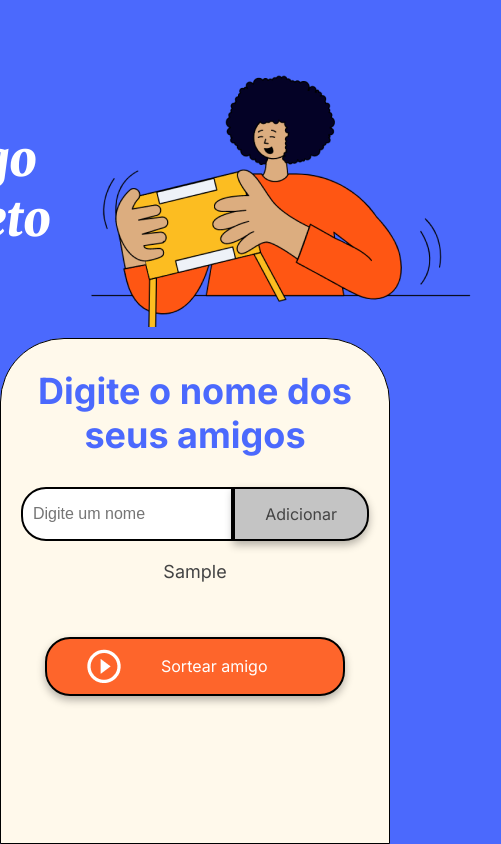
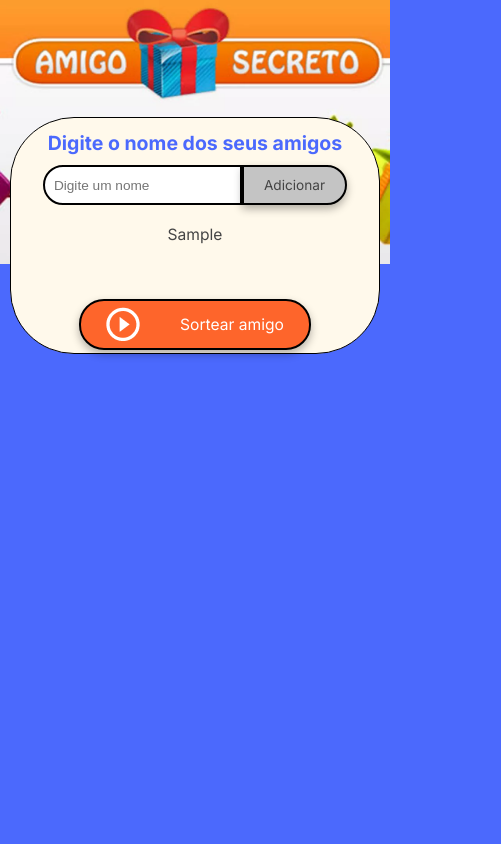
Before and after one commit to giovanep4mg/Challenge_Amigo_Secreto, a plain HTML site: page index.html in a window 390 px wide. Both pictures are taken after typing "Sample" into the empty fields and a click on the button "Adicionar". Shown: the whole page, 501 px wide, since content can reach past the window. Drawn offline with Linux system fonts and the light colour scheme.

Commit message:
atualizando-background-outras-coisas

```diff
--- a/app.js
+++ b/app.js
@@ -36,11 +36,11 @@ function adicionarAmigo() {
     // Cria um novo elemento "tag" -> <li></li> e salva na var "novoItem"
     let novoItem = document.createElement('li');
 
-    // Pega o nome que o usuário digitou "nomeAmigo" e salva na var "novoItem" onde está o elemento "li"
+    // Pega o nome que o usuário digitou "nomeAmigo" e salva na var "novoItem" onde está o elemento "li" => <li> nome adicionado </li>
     novoItem.textContent = nomeAmigo;
 
-    //
-    listaResultados.appendChild(novoItem); // Adiciona o <li> na lista
+    //  Pega novo elemento com o nome e adiciona dentro da tag "ul" => <ul> <li> nome adicionado </li> </ul>
+    listaResultados.appendChild(novoItem);
 }
 
 
@@ -51,7 +51,7 @@ function sortearAmigo(){
     let quantidade = listaAmigos.length;
     console.log(`Quantidade dentro da lista: ${quantidade}`);
 
-    // Verificar ->> Se a quantidade de amigos é maior que zero
+    // Verificar ->> Se a quantidade de amigos é maior que zero, se foi preenchida
     if(quantidade > 0 ){
 
         // Gerar um número aleatório de 0 há até a quantidade de amigos adicionados
@@ -65,7 +65,7 @@ function sortearAmigo(){
         console.log(`Resultado do sorteio: ${resultadoSorteio}`);
 
         // Adicionar o resultado na página
-        document.getElementById('resultado').innerHTML = resultadoSorteio;
+        document.getElementById('resultado').innerHTML = `<span style="color: red;">Sorteado: </span> ${resultadoSorteio}`;
 
 		// Remover o nome sorteado da lista exibida na página
 		// Vai pegar os nomes que estão na "listaAmigos"
@@ -93,7 +93,8 @@ function sortearAmigo(){
 		// Exibi mensagem no console para verificação
         console.log("Erro: A lista de amigos está vazia. Adicione nomes antes de sortear.");
 		// Exibi uma caixa de alerta avisando o usuário
-		alert("Erro: A lista de amigos está vazia. Adicione nomes antes de sortear.");
+        alert("Erro: A lista de amigos está vazia. Adicione nomes antes de sortear.");
+
     }
 
 }
--- a/index.html
+++ b/index.html
@@ -1,22 +1,22 @@
 <!DOCTYPE html>
 <html lang="pt-br">
+
 <head>
     <meta charset="UTF-8">
     <meta name="viewport" content="width=device-width, initial-scale=1.0">
     <link rel="stylesheet" href="style.css">
     <link rel="preconnect" href="https://fonts.googleapis.com">
     <link rel="preconnect" href="https://fonts.gstatic.com" crossorigin>
-    <link href="https://fonts.googleapis.com/css2?family=Inter:wght@100;400;700;900&family=Merriweather:ital,wght@0,300;0,400;0,700;0,900;1,300;1,400;1,700;1,900&display=swap" rel="stylesheet">
+    <link
+        href="https://fonts.googleapis.com/css2?family=Inter:wght@100;400;700;900&family=Merriweather:ital,wght@0,300;0,400;0,700;0,900;1,300;1,400;1,700;1,900&display=swap"
+        rel="stylesheet">
     <title>Amigo Secreto</title>
 </head>
 
 <body>
     <main class="main-content">
-        <header class="header-banner">
-            <h1 class="main-title">Amigo Secreto</h1>
-            <img src="assets/amigo-secreto.png" alt="Imagem representativa de amigo secreto">
-        </header>
 
+        <section class="container">
             <section class="input-section">
                 <h2 class="section-title">Digite o nome dos seus amigos</h2>
                 <div class="input-wrapper">
@@ -34,8 +34,10 @@
                     </button>
                 </div>
             </section>
+        </section>
     </main>
 
     <script src="app.js" defer></script>
 </body>
+
 </html>
--- a/style.css
+++ b/style.css
@@ -23,11 +23,18 @@ body {
     align-items: center;
 }
 
+@media screen and (max-width: 2561px) {
+
     .main-content {
         display: flex;
         flex-direction: column;
         height: 100%;
         width: 100%;
+        background-image: url('./assets/amigo-secreto.webp');
+        background-repeat: no-repeat;
+        background-position: center;
+        background-size: 100vw;
+        background-position-y: top;
     }
 
     /* Banner */
@@ -41,15 +48,15 @@ body {
 
     /* Seção de entrada */
     .input-section {
-    flex: 60%;
+        flex: 50%;
         background-color: var(--color-secondary);
         border: 1px solid #000;
-    border-radius: 64px 64px 0 0;
+        border-radius: 64px 64px 64px 64px;
         display: flex;
-    flex-direction: column;
         align-items: center;
         padding: 20px;
-    width: 100%;
+        width: 80%;
+        flex-direction: column;
     }
 
     /* Títulos */
@@ -63,7 +70,7 @@ body {
 
     .section-title {
         font-family: "Inter", serif;
-    font-size: 36px;
+        font-size: 4vw;
         font-weight: 700;
         color: var(--color-primary);
         margin: 10px 0;
@@ -75,8 +82,8 @@ body {
         display: flex;
         justify-content: center;
         width: 100%;
-    max-width: 600px;
-    margin-top: 20px;
+        max-width: max-content;
+        margin-top: auto;
     }
 
     .input-name {
@@ -84,11 +91,11 @@ body {
         padding: 10px;
         border: 2px solid #000;
         border-radius: 25px 0 0 25px;
-    font-size: 16px;
+        font-size: 2.5vw;
     }
 
     .button-container {
-    width: 300px;
+        width: max-content;
         justify-content: center;
     }
 
@@ -96,7 +103,7 @@ body {
     .input-title {
         flex: 1;
         padding: 10px 15px;
-    font-size: 16px;
+        font-size: 2.5;
         border: 2px solid #333;
         border-right: none;
         border-radius: 25px 0 0 25px;
@@ -108,7 +115,7 @@ body {
     button {
         padding: 15px 30px;
         font-family: "Inter", sans-serif;
-    font-size: 16px;
+        font-size: 2.5vw;
         border: 2px solid #000;
         border-radius: 25px;
         box-shadow: 0 4px 8px rgba(0, 0, 0, 0.3);
@@ -130,14 +137,14 @@ ul {
         list-style-type: none;
         color: var(--color-text);
         font-family: "Inter", sans-serif;
-    font-size: 18px;
+        font-size: 2vw;
         margin: 20px 0;
     }
 
     .result-list {
         margin-top: 15px;
         color: #05DF05;
-    font-size: 22px;
+        font-size: 4.5vw;
         font-weight: bold;
         text-align: center;
     }
@@ -150,7 +157,7 @@ ul {
         padding: 10px 40px;
         color: var(--color-white);
         background-color: var(--color-button);
-    font-size: 16px;
+        font-size: 2.5vw;
     }
 
     .button-draw img {
@@ -160,3 +167,154 @@ ul {
     .button-draw:hover {
         background-color: var(--color-button-hover);
     }
+
+    .container{
+        display: flex;
+        flex-direction: column;
+        align-items: center;
+        width: -webkit-fill-available;
+        padding-top: 30vw;
+    }
+
+    li{
+        font-size: 3.5vw;
+    }
+
+
+}
+
+@media screen and (max-width: 769px) {
+
+    /* Banner */
+    .header-banner {
+        flex: 40%;
+        padding: 40px 0 0;
+    }
+
+    .section-title {
+        font-size: 3.5vw;
+    }
+
+    /* Seção de entrada */
+    .input-section {
+        flex: 50%;
+        padding: 5px;
+        width: 85%;
+    }
+
+    .input-name {
+        padding: 9px;
+        font-size: 2.5vw;
+    }
+
+
+    /* Estilos de entrada de texto */
+    .input-title {
+        flex: 1;
+        padding: 10px 15px;
+        font-size: 2.5;
+        border-radius: 25px 0 0 25px;
+        box-shadow: 0 4px 8px rgba(0, 0, 0, 0.3);
+    }
+
+    /* Estilos de botão */
+    button {
+        padding: 10px 20px;
+        font-size: 2.5vw;
+    }
+
+    /* Listas */
+    ul {
+        font-size: 2.5vw;
+    }
+
+    .result-list {
+        margin-top: 15px;
+        font-size: 2.5vw;
+    }
+
+    /* Botão de sortear título */
+    .button-draw {
+        padding: 6px 25px;
+        font-size: 2vw;
+    }
+
+    .button-draw img {
+        margin-right: 40px;
+    }
+    .container{
+        padding-top: 30vw;
+    }
+
+
+}
+
+@media screen and (max-width: 426px) {
+
+    /* Banner */
+    .header-banner {
+        flex: 40%;
+        padding: 40px 0 0;
+    }
+
+    .section-title {
+        font-size: 5vw;
+    }
+
+    /* Seção de entrada */
+    .input-section {
+        flex: 50%;
+        padding: 3px;
+        width: 95%;
+    }
+
+    .input-name {
+        padding: 9px;
+        font-size: 3.5vw;
+    }
+
+
+    /* Estilos de entrada de texto */
+    .input-title {
+        flex: 1;
+        padding: 10px 15px;
+        font-size: 2.5;
+        border-radius: 25px 0 0 25px;
+        box-shadow: 0 4px 8px rgba(0, 0, 0, 0.3);
+    }
+
+    /* Estilos de botão */
+    button {
+        padding: 10px 20px;
+        font-size: 3.5vw;
+    }
+
+    /* Listas */
+    ul {
+        font-size: 3.5vw;
+    }
+
+    .result-list {
+        margin-top: 15px;
+        font-size: 5.5vw;
+    }
+
+    /* Botão de sortear título */
+    .button-draw {
+        padding: 6px 25px;
+        font-size: 4vw;
+    }
+
+    .button-draw img {
+        margin-right: 40px;
+    }
+    .container{
+        padding-top: 30vw;
+    }
+
+    li{
+        font-size: 4vw;
+    }
+
+
+}
```
Also changed, not shown: assets/992370_4328.jpg (added), assets/amigo-secreto.webp (added), assets/imagem-amigo-secreto-1.jpg (added). Lines whose indentation alone changed are shown as unchanged.
